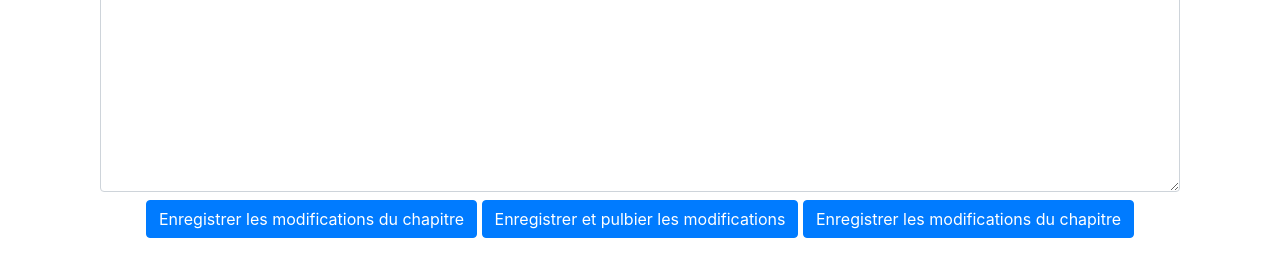
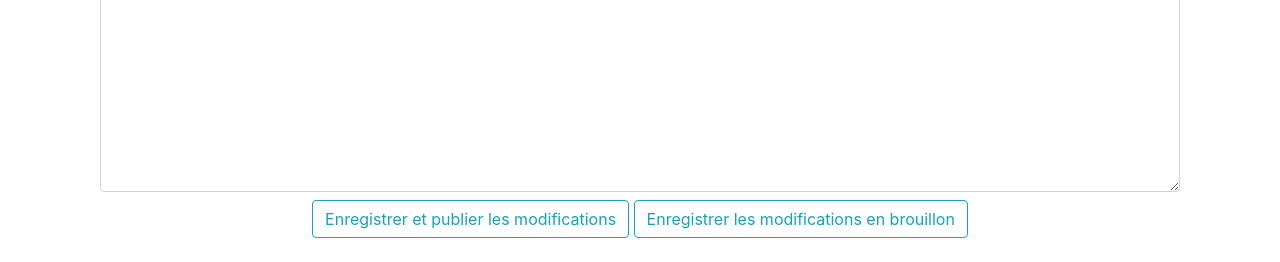
Before and after one commit to GitNico-D/Projet_4, a PHP site: template Views/ModifyChapterView.php in a window 1280 px wide. Shown: the part 1623-1885 px from the top of the page. Run offline with PHP 8.4, Linux system fonts and the light colour scheme; the template is opened without the code that fills it: most values are stand-ins (such as "Sample title", 1, 10 or a date in 2020); data that the repository does not hold is empty; some libraries are stand-ins or nearby versions.

Commit message:
Ajout d'enregistrement en brouillon ou en publication directe

```diff
--- a/Views/ModifyChapterView.php
+++ b/Views/ModifyChapterView.php
@@ -22,15 +22,14 @@
         </p>
     </div>
 <div class="container text-center">
-    <form action="index.php?page=modifyChapter" method="post">
+    <form action="index.php?page=applyChapterModification&chapterId=<?= $uniqueChapter->getId(); ?>" method="post">
         <div class="form-group">
             <label for="chapterTitle" class="h4 bold my-4">Titre du chapitre</label>
             <input type="text" class="form-control" id="chapterTitle" name="chapterTitle" value="<?php echo $uniqueChapter->getTitle(); ?>">
             <label for="chapterContent" class="h4 bold my-4">Contenu du chapitre</label>
             <textarea type="text" class="form-control" id="chapterContent" name="chapterContent" rows="50" ><?php echo $uniqueChapter->getContent(); ?></textarea>
-            <button type="submit" class="btn btn-primary my-2">Enregistrer les modifications du chapitre</button>
-            <button type="submit" name="saveAndPublish" class="btn btn-primary my-2">Enregistrer et pulbier les modifications</button>
-            <button type="submit" name="saveDraft" class="btn btn-primary my-2">Enregistrer les modifications du chapitre</button>
+            <button type="submit" name="saveAndPublish" class="btn btn-outline-info my-2">Enregistrer et publier les modifications</button>
+            <button type="submit" name="saveDraft" class="btn btn-outline-info my-2">Enregistrer les modifications en brouillon</button>
         </div>
     </form>
 </div>
```
